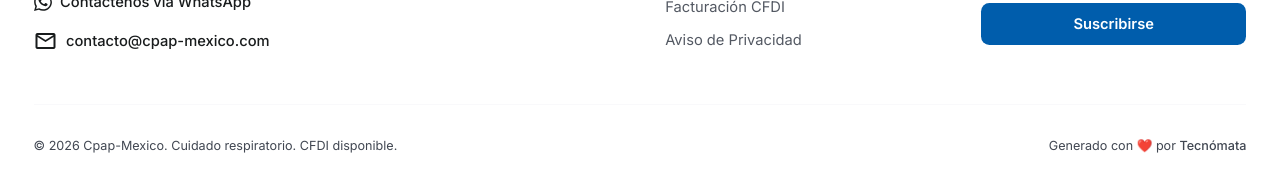
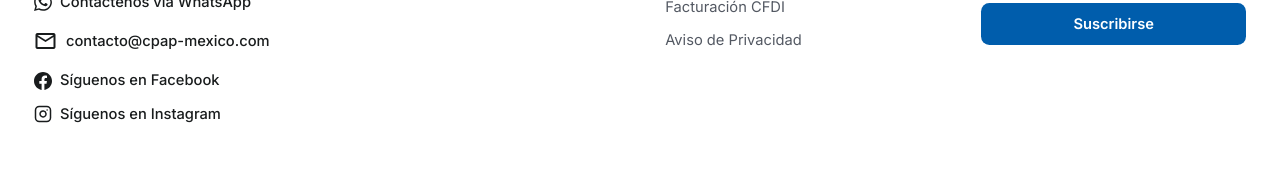
Before and after one commit to arcana-coders/tienda-cpap, a Next.js app: page / in a window 1280 px wide. Shown: the part 4654-4829 px from the top of the page. Built offline with nearby package versions, Linux system fonts and the light colour scheme; no server answers; the database is empty.

Commit message:
feat: agregar links de redes sociales (Facebook e Instagram) al footer

```diff
--- a/components/layout/Footer.tsx
+++ b/components/layout/Footer.tsx
@@ -33,10 +33,32 @@
           </a>
           <a
             href="mailto:contacto@cpap-mexico.com"
-            className="flex items-center gap-2 text-on-surface hover:text-primary font-medium transition-colors"
+            className="flex items-center gap-2 text-on-surface hover:text-primary font-medium transition-colors mb-4"
           >
             <span className="material-symbols-outlined text-[18px]">mail</span>
             contacto@cpap-mexico.com
+          </a>
+          <a
+            href="https://www.facebook.com/cpapmex"
+            target="_blank" rel="noopener noreferrer"
+            className="flex items-center gap-2 text-on-surface hover:text-[#1877F2] font-medium transition-colors"
+          >
+            <svg width="18" height="18" viewBox="0 0 24 24" fill="currentColor">
+              <path d="M24 12.073c0-6.627-5.373-12-12-12s-12 5.373-12 12c0 5.99 4.388 10.954 10.125 11.854v-8.385H7.078v-3.47h3.047V9.43c0-3.007 1.792-4.669 4.533-4.669 1.312 0 2.686.235 2.686.235v2.953H15.83c-1.491 0-1.956.925-1.956 1.874v2.25h3.328l-.532 3.47h-2.796v8.385C19.612 23.027 24 18.062 24 12.073z"/>
+            </svg>
+            Síguenos en Facebook
+          </a>
+          <a
+            href="https://www.instagram.com/cpap.mexico/"
+            target="_blank" rel="noopener noreferrer"
+            className="flex items-center gap-2 text-on-surface hover:text-[#E4405F] font-medium transition-colors mt-3"
+          >
+            <svg width="18" height="18" viewBox="0 0 24 24" fill="none" stroke="currentColor" strokeWidth="2" strokeLinecap="round" strokeLinejoin="round">
+              <rect x="2" y="2" width="20" height="20" rx="5" ry="5"></rect>
+              <path d="M16 11.37A4 4 0 1 1 12.63 8 4 4 0 0 1 16 11.37z"></path>
+              <line x1="17.5" y1="6.5" x2="17.51" y2="6.5"></line>
+            </svg>
+            Síguenos en Instagram
           </a>
         </div>
 
```
